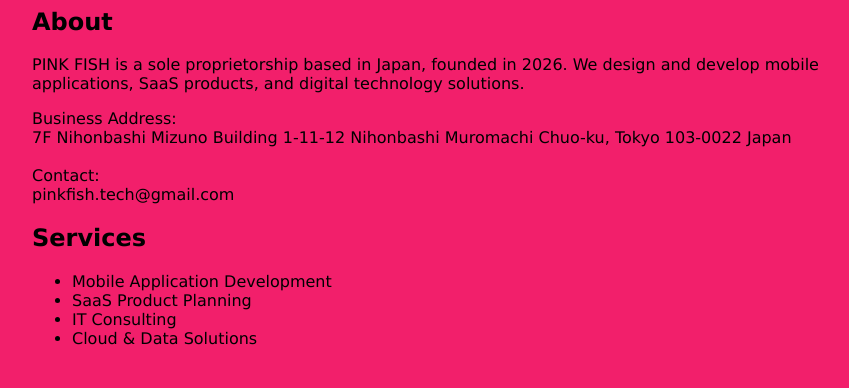
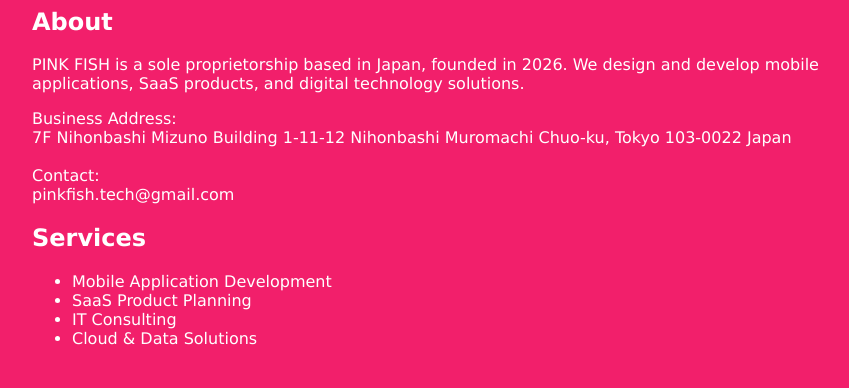
Before and after one commit to pinkfishtech/pinkfishtech.github.io, a plain HTML site: page index.html in a window 1280 px wide. Shown: the part 475-863 px from the top of the page, without its empty margins (8-857 px from the left). Drawn offline with Linux system fonts and the light colour scheme.

Commit message:
Update index.html

```diff
--- a/index.html
+++ b/index.html
@@ -4,7 +4,7 @@
 <meta charset="UTF-8">
 <title>PINK FISH</title>
 </head>
-<body style="font-family: Verdana; max-width: 800px; margin: 40px; background-color: #F21F6B; font-color: white">
+<body style="font-family: Verdana; max-width: 800px; margin: 40px; background-color: #F21F6B; color: white">
 
 <h1>PINK FISH</h1>
 <p><strong>Official Website</strong></p>
```
